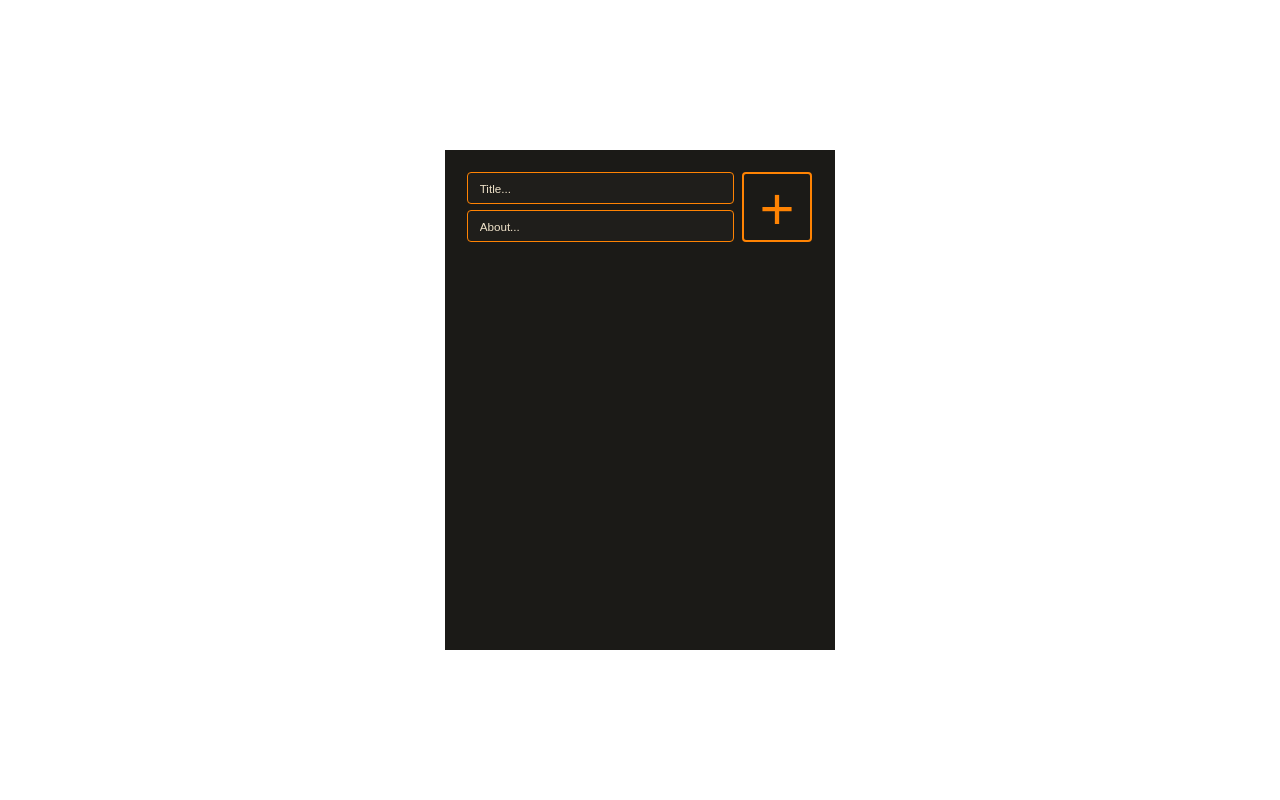
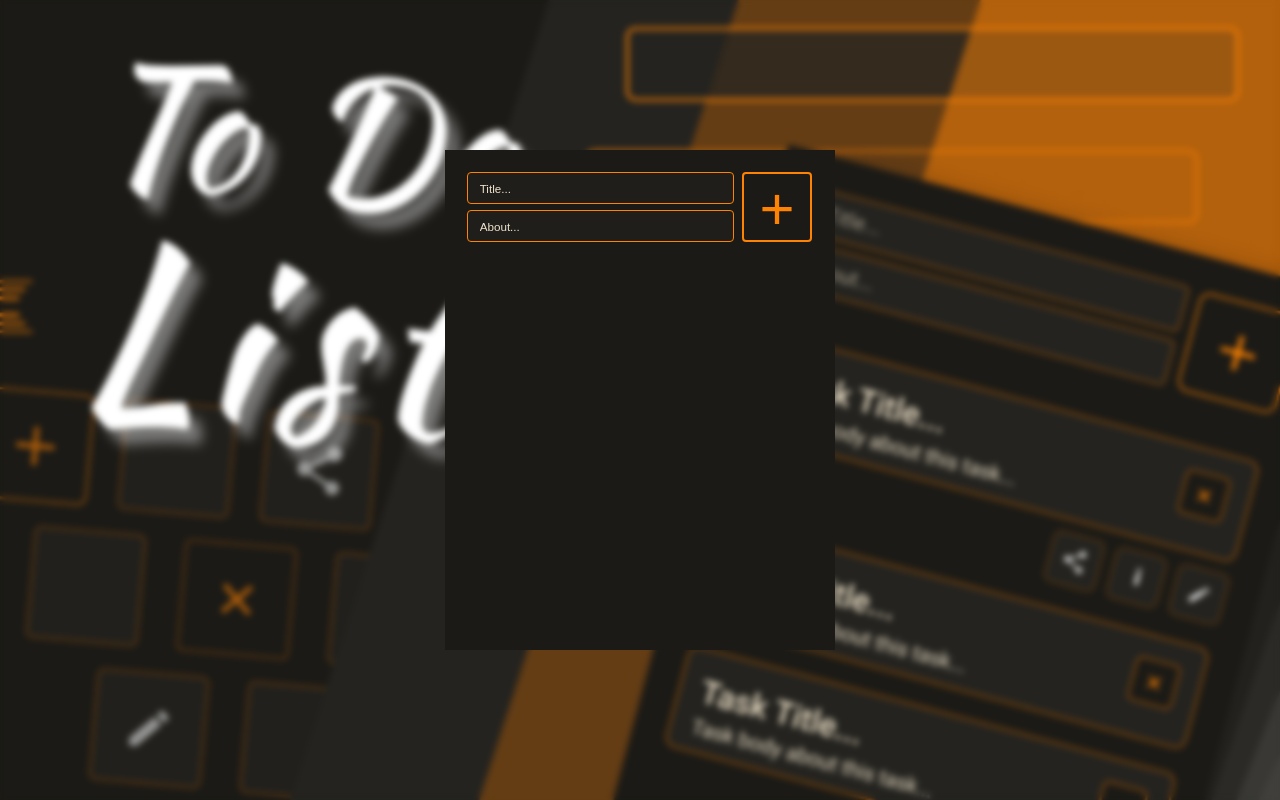
Before and after one commit to moulahguine/todoApp.1, a plain HTML site: page index.html in a window 1280 px wide. Drawn offline with Linux system fonts and the light colour scheme.

Commit message:
Update style.css

```diff
--- a/src/css/style.css
+++ b/src/css/style.css
@@ -5,11 +5,7 @@
 
 body {
   font-family: "Gill Sans", "Gill Sans MT", Calibri, "Trebuchet MS", sans-serif;
-<<<<<<< HEAD
-  background-image: URL(../../public/assets/images/cover-page.png);
-=======
   background-image: url(../../public/assets/images/cover-page.png);
->>>>>>> 2b8a55a (add favicon and some fix for phone screen)
   backdrop-filter: blur(3px);
   background-position: center;
   background-repeat: no-repeat;
```
